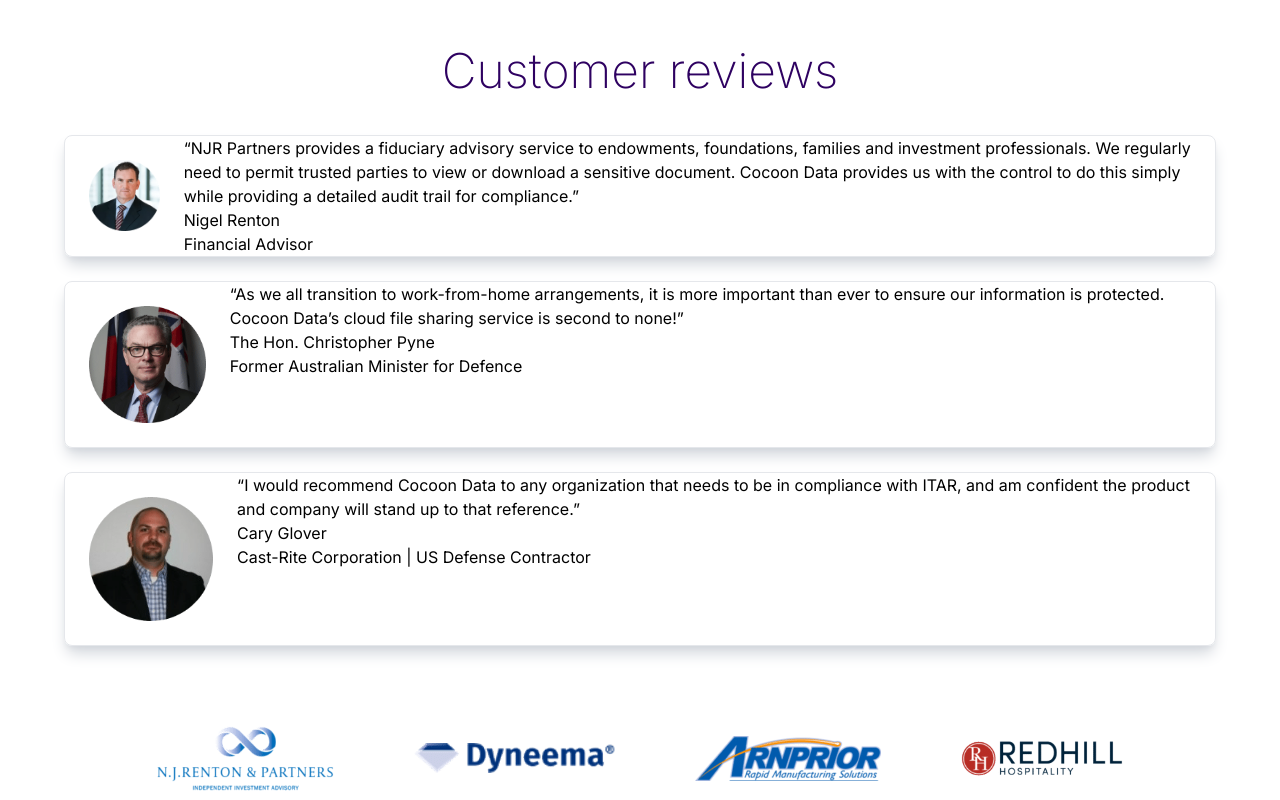
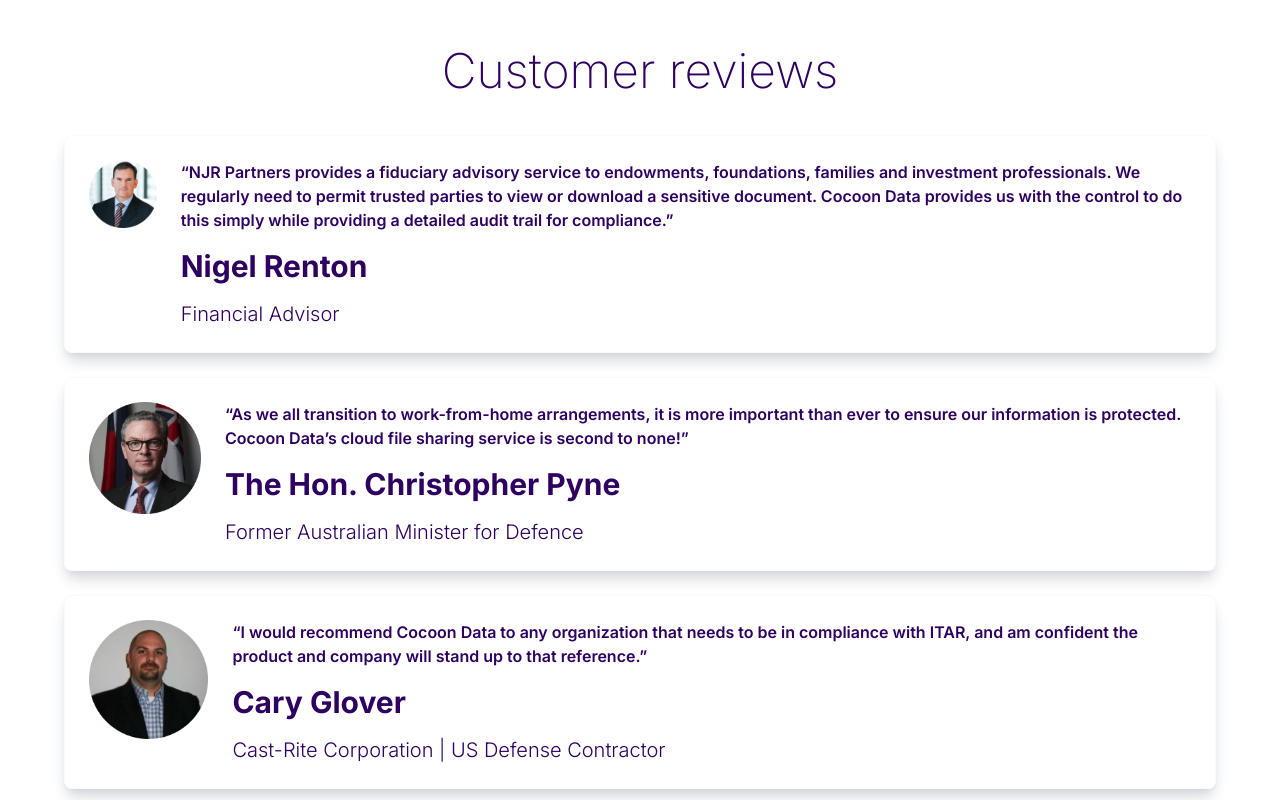
Before and after one commit to gty3/cocoondata-demo, a Next.js app: page / in a window 1280 px wide. Shown: the part 3440-4240 px from the top of the page. Built offline with nearby package versions, Linux system fonts and the light colour scheme.

Commit message:
reviews looks simmilar but images not correct size

```diff
--- a/app/components/reviews.tsx
+++ b/app/components/reviews.tsx
@@ -34,15 +34,15 @@
   image: StaticImageData
 }) => {
   return (
-    <div className="flex flex-row border rounded-lg shadow-lg shadow-gray-300">
-      <div className="p-6">
+    <div className="flex flex-row p-6 border rounded-lg shadow-lg border-gray-50 shadow-gray-300">
+      <div className="">
         <Image height={165} width={165} src={image} alt={name} />
       </div>
 
-      <div className="flex flex-col">
-        <div>{quote}</div>
-        <div>{name}</div>
-        <div>{job}</div>
+      <div className="ml-6 flex flex-col text-[#2e0161]">
+        <div className="font-semibold">{quote}</div>
+        <div className="my-4 text-3xl font-bold">{name}</div>
+        <div className="text-xl font-light">{job}</div>
       </div>
     </div>
   )
```
